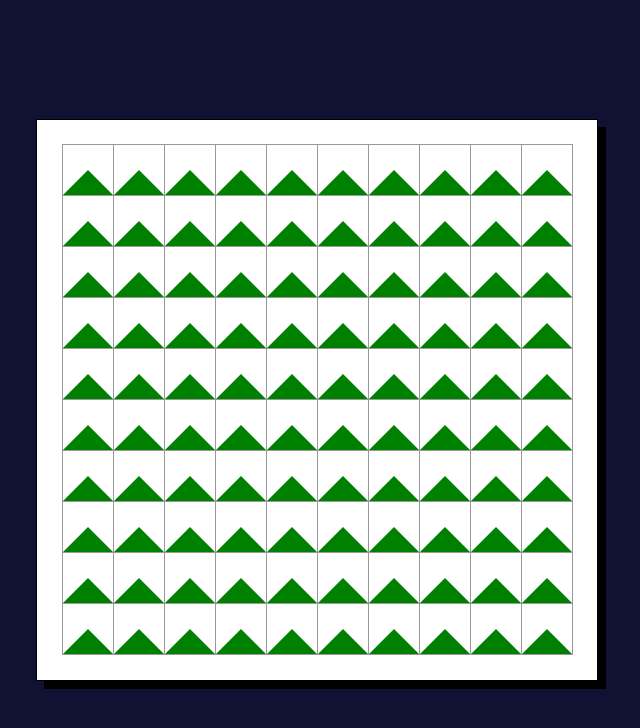
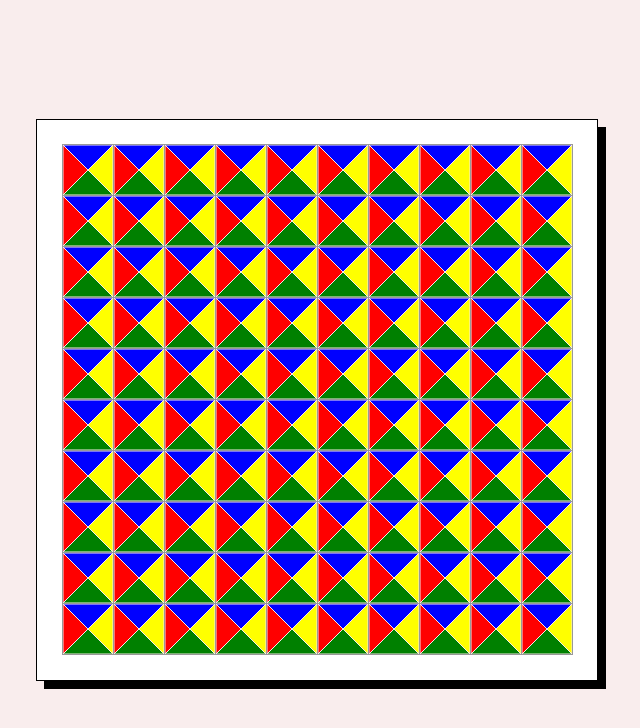
Before and after one commit to ispb/blanket-generator, a React (Create React App) app: page / in a window 1280 px wide. Shown: the top 728 px of the page, without its empty margins (323-963 px from the left). Built offline with nearby package versions, Linux system fonts and the light colour scheme.

Commit message:
added triangles and background stuff

```diff
--- a/src/App.css
+++ b/src/App.css
@@ -1,5 +1,20 @@
+.cloud {
+  background-image: url(https://3s81si1s5ygj3mzby34dq6qf-wpengine.netdna-ssl.com/wp-content/uploads/2020/02/ab_multi-cloud-1024x959.jpg);
+  background-size: cover;
+  position: absolute;
+  z-index: -1;
+  min-height: 100%;
+  min-width: 100%;
+  resize: both;
+
+  filter: blur(50px);
+  filter: brightness(200%);
+  filter: contrast(50%);
+  filter: grayscale(100%)
+}
+
 .Board-container {
-  background-color: #111134;
+  background-color: #F8E9E9D0;
   min-height: 100vh;
   display: flex;
   flex-direction: column;
@@ -28,18 +43,24 @@
   width: 50px;
 }
 
-.arrow-down {
-  border-bottom: 25px solid green;
+.triangle{
+
+  stroke: #F8E9E9;
+  stroke-width: 1;
 }
 
-.arrow-up {
-  border-top: 25px solid #f00;
+.bottom{
+  fill: green
 }
 
-.arrow-right {
-  border-left: 25px solid yellow;
+.left{
+  fill: red
 }
 
-.arrow-left {
-  border-right: 25px solid blue;
+.top{
+  fill: blue
 }
+
+.right{
+  fill: yellow
+}
--- a/src/components/Square.js
+++ b/src/components/Square.js
@@ -2,17 +2,18 @@ import React from 'react';
 
 function Square({ colour, up, down, left, right, onClick }) {
 
-    const divstyle = {
-        borderBottom: down ? "25px solid green" : "25px solid transparent",
-        borderTop: up ? "25px solid #f00" : "25px solid transparent",
-        borderLeft: left ? "25px solid yellow" : "25px solid transparent",
-        borderRight: right ? "25px solid blue" : "25px solid transparent"
-    };
 
 
+    const onClickHandler = (message) => console.log(message);
     return (
-        <div className="square" onClick={() => console.log("square")}>
-            <div className="triangle" style={divstyle}></div>
+        <div className="square">
+                <svg height="50" width="50">
+                    <polygon points="25,25 0,50 50,50" className="triangle bottom" onClick={() => onClickHandler("bottom")} />
+                    <polygon points="25,25, 0,0 0,50" className="triangle left" onClick={() => onClickHandler("left")} />
+                    <polygon points="25,25 0,0 50,0" className="triangle top" onClick={() => onClickHandler("top")} />
+                    <polygon points="25,25 50,0 50,50" className="triangle right" onClick={() => onClickHandler("right")} />
+		            Sorry, your browser does not support inline SVG.
+	            </svg>
         </div>
     )
 }
```
